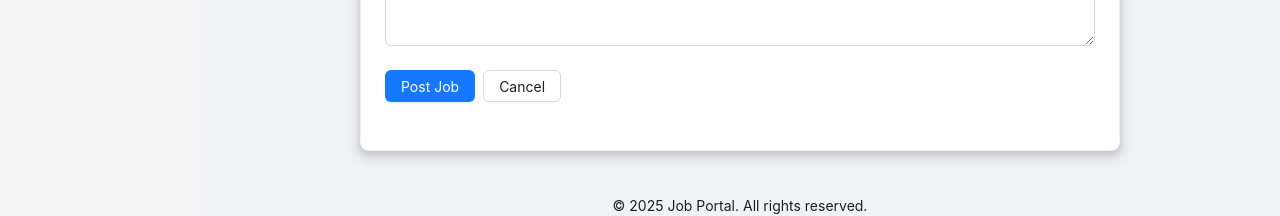
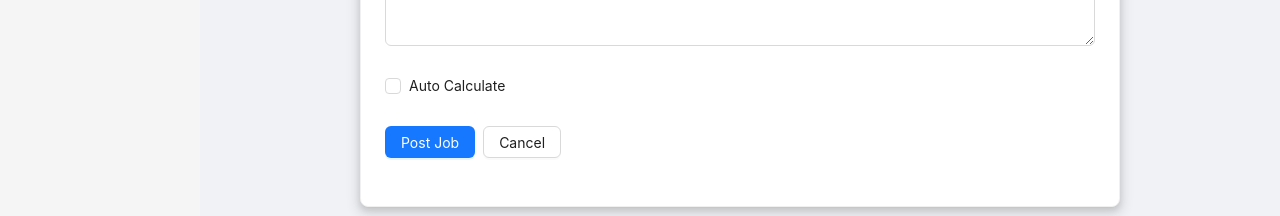
Before and after one commit to nvanhuy1710/RecruitmentManagementSystem_FE, a React (Create React App) app: page /post-job in a window 1280 px wide. Shown: the part 1284-1500 px from the top of the page. Built offline with nearby package versions, Linux system fonts and the light colour scheme; no server answers.

Commit message:
auto caculate

```diff
--- a/src/components/job/JobPost.tsx
+++ b/src/components/job/JobPost.tsx
@@ -1,5 +1,5 @@
 import React, { useState, useEffect } from 'react';
-import { Form, Input, Button, Card, message, Select, InputNumber, DatePicker, Upload, Modal, Space } from 'antd';
+import { Form, Input, Button, Card, message, Select, InputNumber, DatePicker, Upload, Modal, Space, Checkbox } from 'antd';
 import { UploadOutlined } from '@ant-design/icons';
 import { useNavigate } from 'react-router-dom';
 import { jobService } from '../../services/apiService';
@@ -43,6 +43,7 @@ interface JobArticle {
   workingModelIds: number[];
   companyId: number;
   skillIds: number[];
+  autoCaculate: boolean;
 }
 
 interface Skill {
@@ -103,7 +104,8 @@ const JobPost: React.FC<JobPostProps> = ({ onSuccess }) => {
         jobLevelIds: values.jobLevelIds,
         workingModelIds: values.workingModelIds,
         companyId: values.companyId,
-        skillIds: values.skillIds
+        skillIds: values.skillIds,
+        autoCaculate: values.autoCaculate || false
       };
 
       const imageFile = values.image?.[0]?.originFileObj;
@@ -301,6 +303,14 @@ const JobPost: React.FC<JobPostProps> = ({ onSuccess }) => {
             <TextArea rows={6} placeholder="Enter job requirements (e.g., skills, experience, qualifications)" />
           </Form.Item>
 
+          <Form.Item
+            name="autoCaculate"
+            valuePropName="checked"
+            initialValue={false}
+          >
+            <Checkbox>Auto Calculate</Checkbox>
+          </Form.Item>
+
           <Form.Item>
             <Space>
               <Button type="primary" htmlType="submit" loading={loading}>
--- a/src/pages/ArticleDetailPage.tsx
+++ b/src/pages/ArticleDetailPage.tsx
@@ -1,5 +1,5 @@
 import React, { useState, useEffect } from 'react';
-import { Form, Input, Button, Card, message, Select, InputNumber, DatePicker, Upload, App, Space } from 'antd';
+import { Form, Input, Button, Card, message, Select, InputNumber, DatePicker, Upload, App, Space, Checkbox } from 'antd';
 import { UploadOutlined } from '@ant-design/icons';
 import { useParams, useNavigate } from 'react-router-dom';
 import { jobService } from '../services/apiService';
@@ -60,6 +60,7 @@ interface Article {
   userId: number;
   user: any | null;
   mainImageUrl: string;
+  autoCaculate: boolean;
 }
 
 const ArticleDetailPage: React.FC = () => {
@@ -120,7 +121,8 @@ const ArticleDetailPage: React.FC = () => {
           industryIds: article.industryIds || [],
           jobLevelIds: article.jobLevelIds || [],
           workingModelIds: article.workingModelIds || [],
-          skillIds: article.skillIds || []
+          skillIds: article.skillIds || [],
+          autoCaculate: article.autoCaculate || false
         });
 
         if (article.mainImageUrl) {
@@ -185,7 +187,8 @@ const ArticleDetailPage: React.FC = () => {
         industryIds: values.industryIds,
         jobLevelIds: values.jobLevelIds,
         workingModelIds: values.workingModelIds,
-        skillIds: values.skillIds
+        skillIds: values.skillIds,
+        autoCaculate: values.autoCaculate || false
       };
 
       await jobService.updateArticle(Number(id), articleData);
@@ -210,7 +213,8 @@ const ArticleDetailPage: React.FC = () => {
         industryIds: updatedArticle.industryIds || [],
         jobLevelIds: updatedArticle.jobLevelIds || [],
         workingModelIds: updatedArticle.workingModelIds || [],
-        skillIds: updatedArticle.skillIds || []
+        skillIds: updatedArticle.skillIds || [],
+        autoCaculate: updatedArticle.autoCaculate || false
       });
 
       if (updatedArticle.mainImageUrl) {
@@ -435,6 +439,14 @@ const ArticleDetailPage: React.FC = () => {
           </Form.Item>
 
           <Form.Item
+            name="autoCaculate"
+            valuePropName="checked"
+            initialValue={false}
+          >
+            <Checkbox>Auto Calculate</Checkbox>
+          </Form.Item>
+
+          <Form.Item
             name="content"
             label="Job Description"
             rules={[{ required: true, message: 'Please input the job description!' }]}
--- a/src/pages/ReviewArticleDetailPage.tsx
+++ b/src/pages/ReviewArticleDetailPage.tsx
@@ -1,6 +1,6 @@
 import React, { useState, useEffect } from 'react';
 import { useParams, useNavigate } from 'react-router-dom';
-import { Form, Input, Button, Typography, message, Card, Space, Image, Tag, Tooltip } from 'antd';
+import { Form, Input, Button, Typography, message, Card, Space, Image, Tag, Tooltip, Checkbox } from 'antd';
 import { CheckOutlined, CloseOutlined } from '@ant-design/icons';
 import { jobService } from '../services/apiService';
 import dayjs from 'dayjs';
@@ -39,6 +39,7 @@ interface Article {
     id: number;
     name: string;
   }[];
+  autoCaculate?: boolean;
 }
 
 const ReviewArticleDetailPage: React.FC = () => {
@@ -192,6 +193,12 @@ const ReviewArticleDetailPage: React.FC = () => {
             />
           </Form.Item>
 
+          <Form.Item label="Auto Calculate">
+            <Checkbox checked={!!article.autoCaculate} disabled>
+              Auto Calculate
+            </Checkbox>
+          </Form.Item>
+
           <Form.Item label="Status">
             <Tag color={
               article.status === 'PENDING' ? 'gold' :
```
